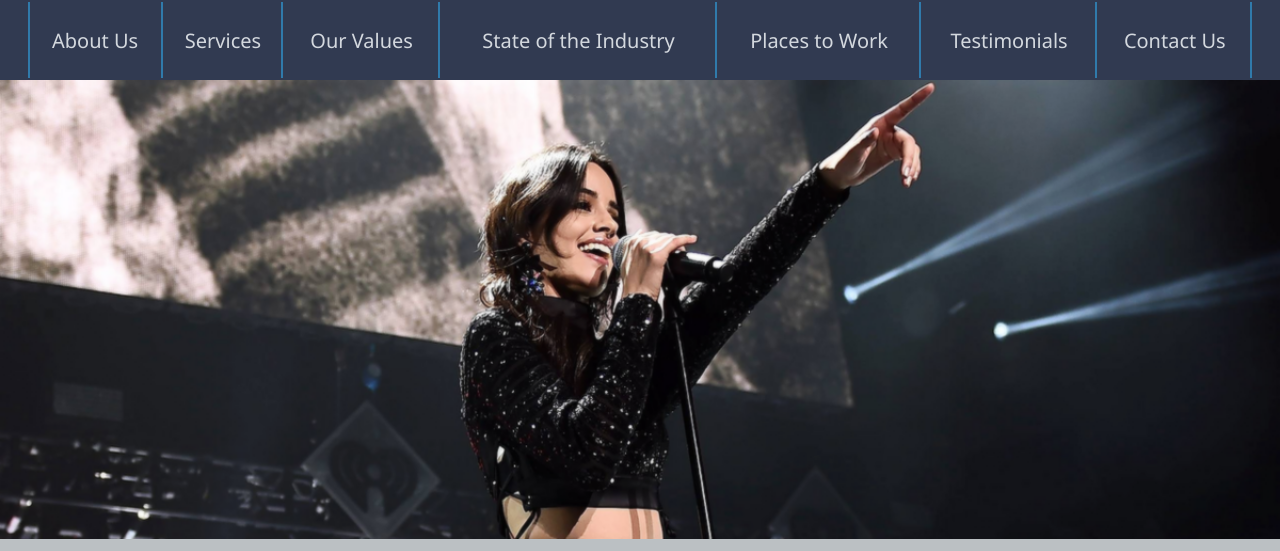
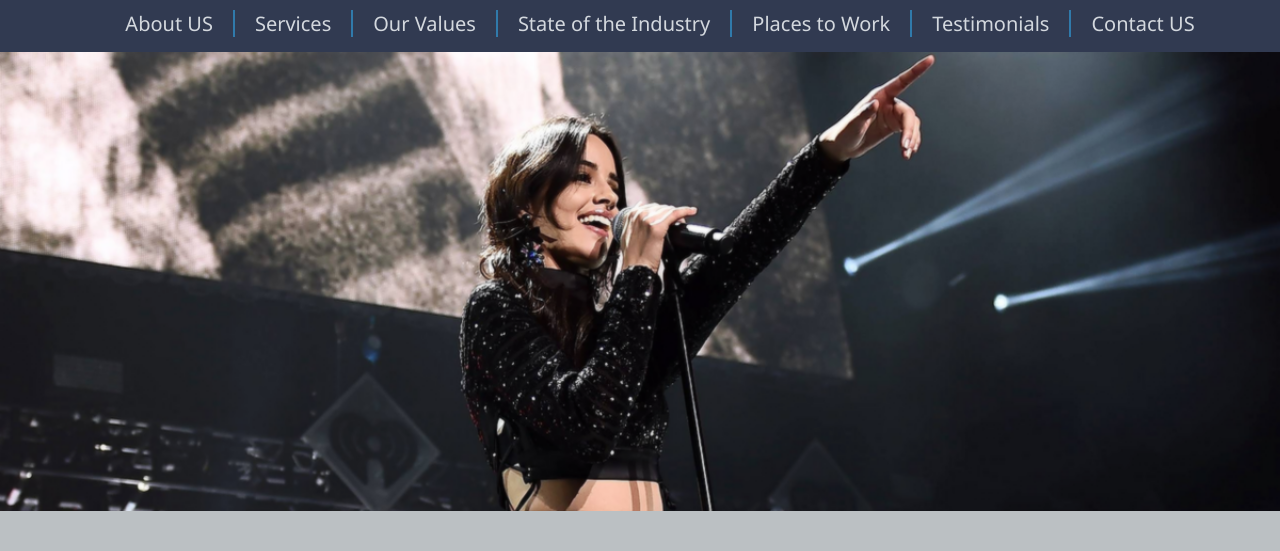
Before and after one commit to MariaLuizaFranzotti/prova-pratica-otaviolube-b1, a plain HTML site: page index.html in a window 1280 px wide. Shown: the top 551 px of the page. Drawn offline with Linux system fonts and the light colour scheme.

Commit message:
Add files via upload

```diff
--- a/index.css
+++ b/index.css
@@ -3,27 +3,36 @@ body {
     margin: 0px;
 }
 
-table {
+.list{
     font-size: 20px;
-    text-align: center;
-    width: 100%;
+    padding-bottom: 15px;
+    padding-top: 10px;
     background-color: #313a51;
     color: rgba(238, 241, 245, 0.861);
-    padding-left: 2%;
-    padding-right: 2%;
     font-family: 'Segoe UI', Tahoma, Geneva, Verdana, sans-serif;
+    display: flex;
+    list-style: none;
+    justify-content: center;
+    margin: 0px;
+
 }
 
 
-td {
+li:not(:last-child) {
     border-right: 2px solid #307aab;
-    padding: 5px;
-    padding-top: 2%;
-    padding-bottom: 2%;
-
 
 }
 
+
+li{
+    padding: 0 0.5rem;
+    cursor: pointer;
+    display: inline-block;
+    text-align: center;
+    padding-right: 20px;
+    padding-left: 20px;
+
+}
 .container {
     display: flex;
     flex-wrap: wrap;
@@ -79,12 +88,8 @@ h1 {
 }
 
 
-.border {
-    border-left: 2px solid #307aab;
-}
-
-td:hover {
-    background-color: #161e54;
+li:hover {
+    color: #939cda;
 }
 
 figure{
--- a/index.html
+++ b/index.html
@@ -10,20 +10,15 @@
 </head>
 <body>
     <header>
-        <table class="table">
-            <thead>
-                <tr class="tr">
-                    <td class="border">About Us</td>
-                    <td>Services</td>
-                    <td>Our Values</td>
-                    <td>State of the Industry</td>
-                    <td>Places to Work</td>
-                    <td>Testimonials</td>
-                    <td>Contact Us</td>
-                </tr>
-            </thead>
-        </table>
-
+        <ul class="list">
+            <li>About US</li>
+            <li>Services</li>
+            <li>Our Values</li>
+            <li>State of the Industry</li>
+            <li>Places to Work</li>
+            <li>Testimonials</li>
+            <li>Contact US</li>
+        </ul>
         <div class="image">
             <img src="camila-banner.png" alt="" width="100%">
         </div>
```
